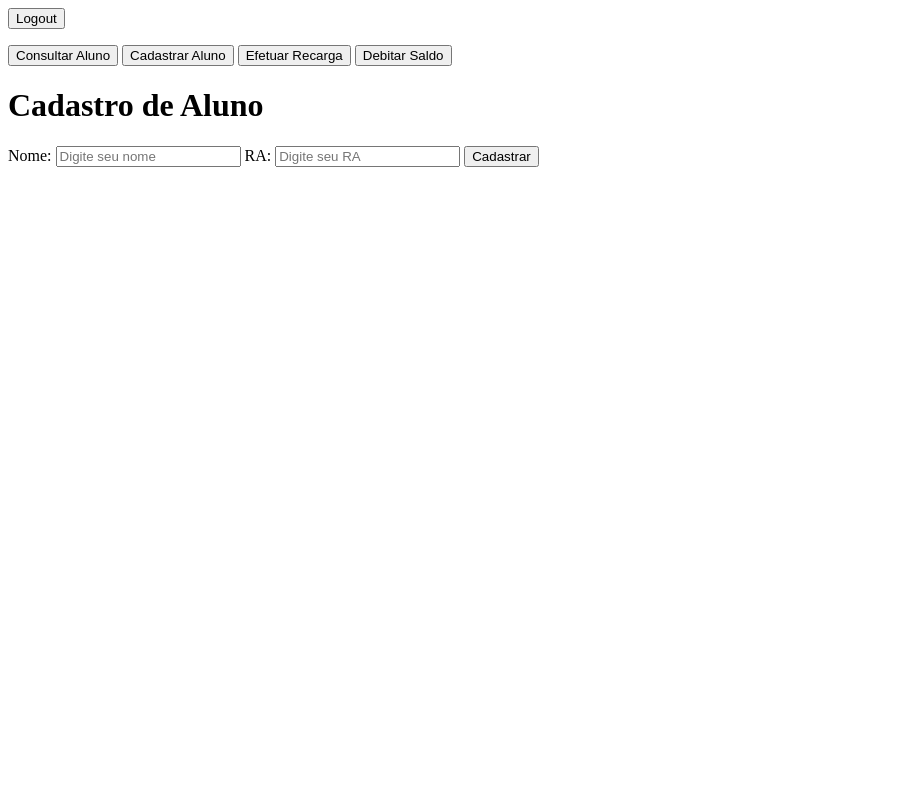
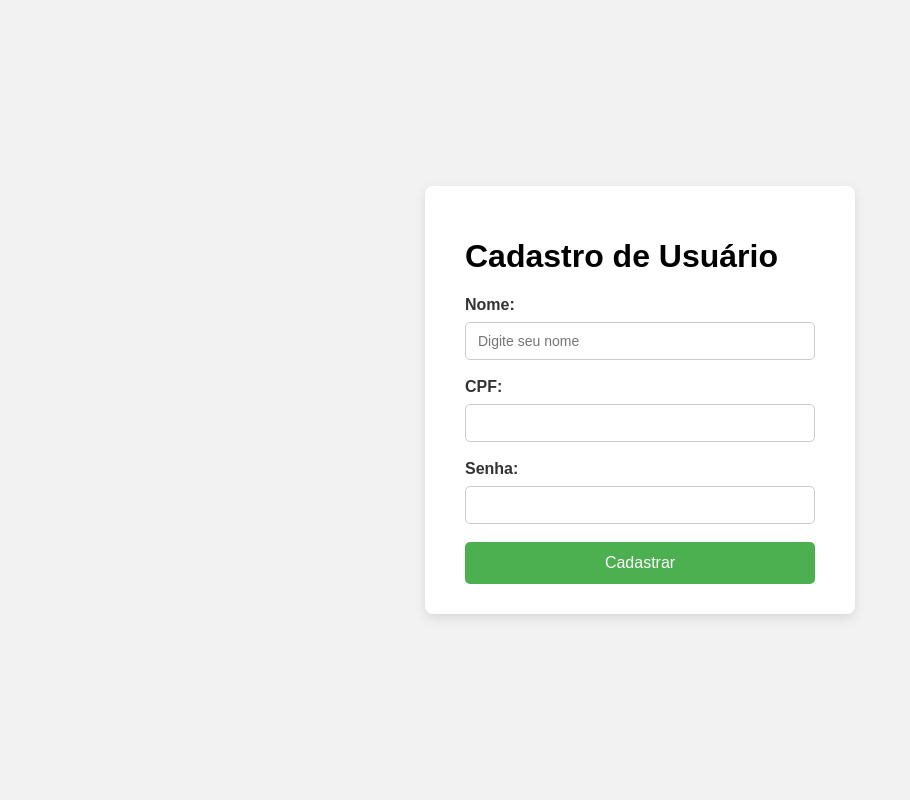
Before and after one commit to ContratosTIUNICV/sistemaimpressao, a Flask app: page /cadastro in a window 1280 px wide. Shown: the whole page, without its empty margins (0-910 px from the left). Run offline with Flask 3, Linux system fonts and the light colour scheme.

Commit message:
é pra funcionar

```diff
--- a/api/index.py
+++ b/api/index.py
@@ -4,8 +4,8 @@ from functools import wraps
 import datetime
 from supabase import create_client, Client
 from dotenv import load_dotenv
-import uuid
 from flask import send_from_directory
+import bcrypt
 app = Flask(__name__)
 app.secret_key = 'sua_chave_secreta'  # altere para algo seguro
 
@@ -26,11 +26,11 @@ def login():
         cpf_input = request.form['cpf']
         senha_input = request.form['senha']
 
-        # Tenta buscar o usuário
-        result = supabase.table("usuario").select("*").eq("cpf", cpf_input).single().execute()
+        # Busca o usuário sem usar .single(), para evitar erro se não encontrar
+        result = supabase.table("usuario").select("*").eq("cpf", cpf_input).execute()
 
-        if result.data:
-            usuario = result.data
+        if result.data and len(result.data) == 1:
+            usuario = result.data[0]
             if usuario['senha'] == senha_input:
                 session['logged_in'] = True
                 session['usuario'] = cpf_input
@@ -45,39 +45,20 @@ def login():
 
     error_message = session.get('error_message', None)
     return render_template('login.html', error_message=error_message)
-
-
 @app.route('/cadastro', methods=['GET', 'POST'])
 def cadastro():
     pre_cadastro = session.get('pre_cadastro', None)
-
     if request.method == 'POST':
-        nome = request.form['nome']
-        ra = request.form['ra']
         cpf = pre_cadastro['cpf']
         senha = pre_cadastro['senha']
+        nome = request.form['nome']
 
-        # Verifica se RA já existe
-        existing = supabase.table("aluno").select("id").eq("ra", ra).execute()
-        if existing.data:
-            erro = f"O RA {ra} já está cadastrado."
-            return render_template('cadastro.html', result='erro', erro=erro)
+        senha_hash = bcrypt.hashpw(senha.encode('utf-8'), bcrypt.gensalt()).decode('utf-8')
 
-        # Cria aluno
-        aluno_response = supabase.table("aluno").insert({
-            "id": str(uuid.uuid4()),
-            "nome": nome,
-            "ra": ra
-        }).execute()
-
-        aluno_id = aluno_response.data[0]['id']
-
-        # Cria usuário vinculado ao aluno
-        supabase.table("tb_usuario").insert({
-            "id": str(uuid.uuid4()),
-            "cpf": cpf,
-            "senha": senha,
-            "id_aluno": aluno_id
+        supabase.table("usuario").insert({
+         "cpf": cpf,
+        "senha": senha_hash,
+        "nome": nome  # se a tabela tiver coluna nome
         }).execute()
 
         session['logged_in'] = True
@@ -87,10 +68,11 @@ def cadastro():
     return render_template('cadastro.html', pre_cadastro=pre_cadastro)
 @app.route('/')
 def home():
-    error_message = session.get('error_message', None)
-    login_data = session.get('login_data', {'login': '', 'senha': ''})
-    return render_template("login.html", error_message=error_message, login_data=login_data)
-# importante: para Vercel funcionar com Flask, você precisa isso:
+    return redirect(url_for('login'))
+@app.route('/logout')
+def logout():
+    session.clear()  # limpa a sessão
+    return redirect(url_for('login'))
 def handler(request, context=None):
     return app(request.environ, start_response=context)
 
--- /dev/null
+++ b/api/static/style.css
@@ -0,0 +1,60 @@
+/* static/style.css */
+
+body {
+    font-family: Arial, sans-serif;
+    background-color: #f2f2f2;
+    margin: 0;
+    padding: 0;
+    display: flex;
+    justify-content: center;
+    align-items: center;
+    height: 100vh;
+}
+
+.container {
+    background-color: white;
+    padding: 30px 40px;
+    border-radius: 8px;
+    box-shadow: 0 4px 12px rgba(0,0,0,0.1);
+    width: 350px;
+}
+
+label {
+    display: block;
+    margin-bottom: 8px;
+    font-weight: bold;
+    color: #333;
+}
+
+input[type="text"], input[type="password"] {
+    width: 100%;
+    padding: 10px 12px;
+    margin-bottom: 18px;
+    border: 1px solid #ccc;
+    border-radius: 5px;
+    box-sizing: border-box;
+    font-size: 14px;
+}
+
+button {
+    width: 100%;
+    background-color: #4CAF50;
+    color: white;
+    padding: 12px 0;
+    border: none;
+    border-radius: 5px;
+    font-size: 16px;
+    cursor: pointer;
+    transition: background-color 0.3s ease;
+}
+
+button:hover {
+    background-color: #45a049;
+}
+
+.error-message {
+    color: #e74c3c;
+    margin-top: 10px;
+    font-weight: 600;
+    text-align: center;
+}
--- a/api/templates/cadastro.html
+++ b/api/templates/cadastro.html
@@ -1,54 +1,37 @@
 <!DOCTYPE html>
-<html lang="en">
+<html lang="pt-br">
 
 <head>
     <meta charset="UTF-8">
     <meta name="viewport" content="width=device-width, initial-scale=1.0">
-    <link rel="icon" type="image/png" href="{{ url_for('imagens', filename='512x512.png') }}">
-    <title>Cadastro</title>
+    <link rel="stylesheet" href="{{ url_for('static', filename='style.css') }}">
+    <title>Cadastro de Usuário</title>
 </head>
 
 <body>
-    <a href="{{ url_for('logout') }}">
-        <button class="logout-btn">Logout</button>
-    </a>
-    <div class="usuario-logado">
-        <p>{{ session['usuario'] }}</p>
-    </div>
-    <div class="nav-buttons">
-        <button type="button" onclick="window.location.href='/consulta'">Consultar Aluno</button>
-        <button type="button" onclick="window.location.href='/cadastro'">Cadastrar Aluno</button>
-        <button type="button" onclick="window.location.href='/recarga'">Efetuar Recarga</button>
-        <button type="button" onclick="window.location.href='/debito'">Debitar Saldo</button>
-    </div>
+
     <div class="container">
-        <h1>Cadastro de Aluno</h1>
+        <h1>Cadastro de Usuário</h1>
         <form method="POST">
             <label for="nome">Nome:</label>
             <input type="text" id="nome" name="nome" placeholder="Digite seu nome" required>
 
-            <label for="ra">RA:</label>
-            <input type="number" id="ra" name="ra" placeholder="Digite seu RA" required>
+            <label for="cpf">CPF:</label>
+            <input type="text" id="cpf" name="cpf" value="{{ pre_cadastro['cpf'] if pre_cadastro else '' }}" readonly>
+
+            <label for="senha">Senha:</label>
+            <input type="password" id="senha" name="senha" value="{{ pre_cadastro['senha'] if pre_cadastro else '' }}" readonly>
 
             <button type="submit">Cadastrar</button>
         </form>
 
-        {% if result == 'erro' %}
+        {% if erro %}
         <div class="error">
-            <p>{{erro}} Deseja fazer uma recarga?</p>
-            <button type="button" onclick="window.location.href='/cadastro'">Não</button>
-            <button type="button" onclick="window.location.href='/recarga'">Sim</button>
+            <p>{{ erro }}</p>
         </div>
         {% endif %}
-        {% if result == 'sucess_message' %}
-        <div class="sucess">
-            <p>{{ sucess_message }} Deseja fazer uma recarga para este usuário?</p>
-            <button type="button" onclick="window.location.href='/cadastro'">Não</button>
-            <button type="button" onclick="window.location.href='/recarga'">Sim</button>
-        </div>
-        {% endif %}
+    </div>
 
-    </div>
 </body>
 
 </html>
--- a/api/templates/consulta.html
+++ b/api/templates/consulta.html
@@ -4,7 +4,7 @@
 <head>
     <meta charset="UTF-8">
     <meta name="viewport" content="width=device-width, initial-scale=1.0">
-    <link rel="icon" type="image/png" href="{{ url_for('imagens', filename='512x512.png') }}">
+        <link rel="stylesheet" href="{{ url_for('static', filename='style.css') }}" />
     <title>Consulta</title>
 </head>
 <body>
--- a/api/templates/debito.html
+++ b/api/templates/debito.html
@@ -4,7 +4,6 @@
 <head>
     <meta charset="UTF-8">
     <meta name="viewport" content="width=device-width, initial-scale=1.0">
-    <link rel="icon" type="image/png" href="{{ url_for('imagens', filename='512x512.png') }}">
     <title>Debito</title>
 </head>
 
--- a/api/templates/recarga.html
+++ b/api/templates/recarga.html
@@ -4,7 +4,6 @@
 <head>
     <meta charset="UTF-8">
     <meta name="viewport" content="width=device-width, initial-scale=1.0">
-    <link rel="icon" type="image/png" href="{{ url_for('imagens', filename='512x512.png') }}">
     <title>Recarga</title>
 </head>
 
```
Also changed, not shown: api/templates/login.html (+6 -5 lines).
